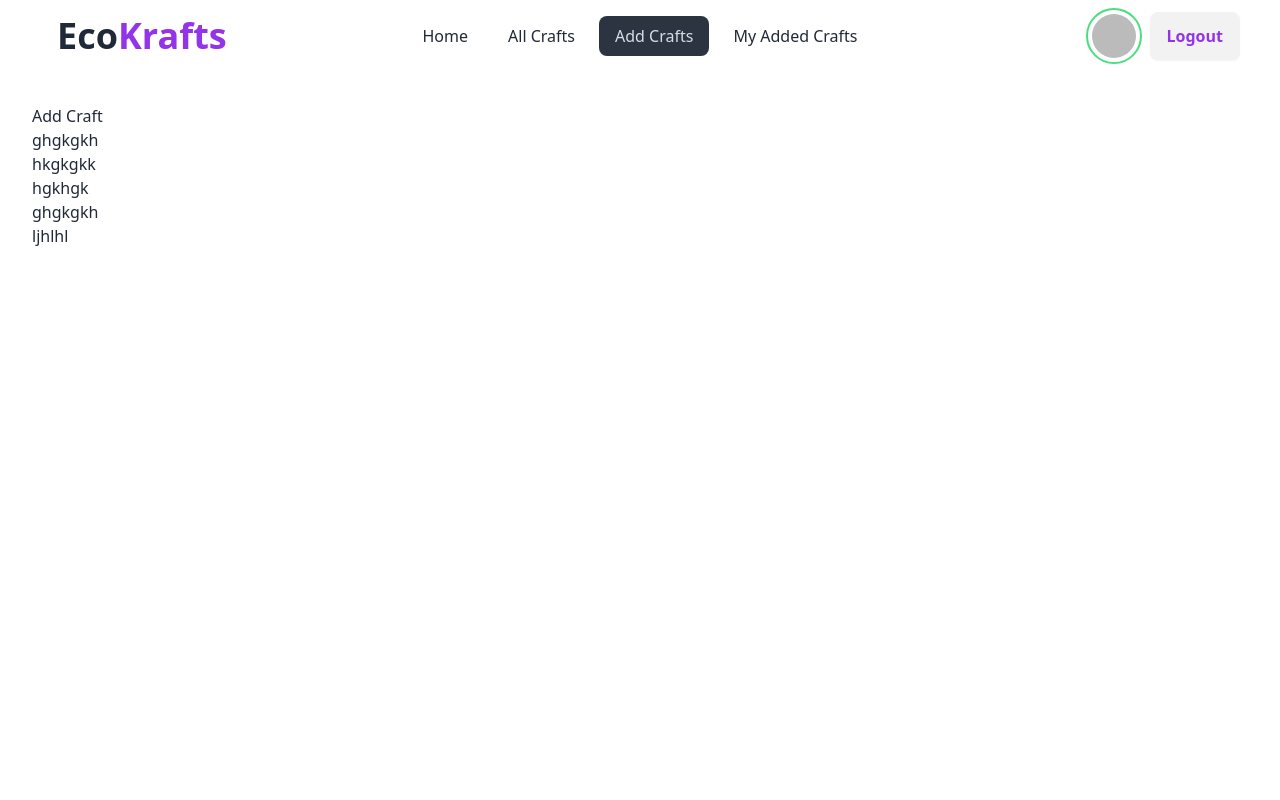
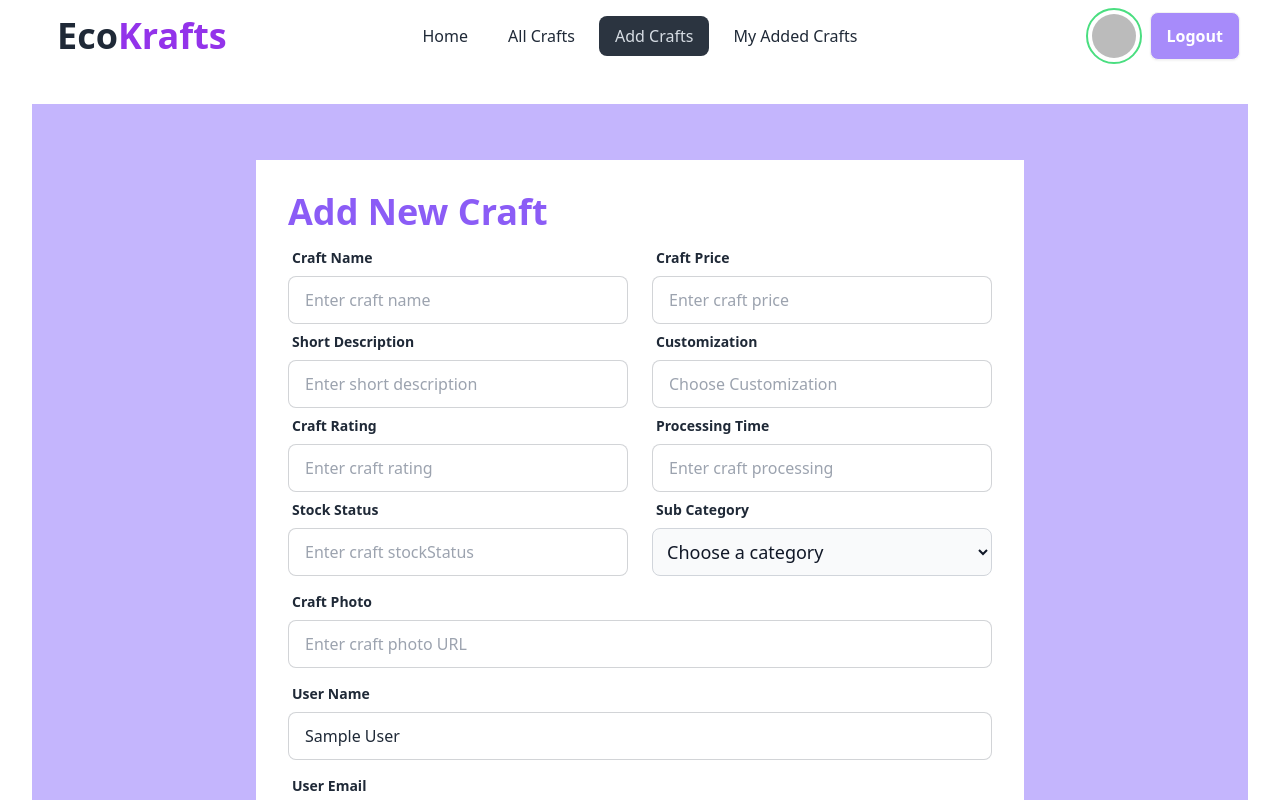
Before and after one commit to tofayeLL/EcoKrafts-client, a React (Vite) app: page /addCraft in a window 1280 px wide. Shown: the top 800 px of the page. Built offline with nearby package versions, Linux system fonts and the light colour scheme; no server answers; sample sign-in values are in the browser's storage.

Commit message:
finished Add craft section

```diff
--- a/src/pages/AddCraft/AddCraft.jsx
+++ b/src/pages/AddCraft/AddCraft.jsx
@@ -1,18 +1,188 @@
+import { useContext, useState } from "react";
+import { AUthContext } from "../../providers/AuthProvider";
 
 
 const AddCraft = () => {
+    const [category, setCategory] = useState("");
+
+    const { user } = useContext(AUthContext);
+
+
+
+    const handleCategory = (e) => {
+        setCategory(e.target.value);
+    }
+
+    const handleAddCraft = (e) => {
+        e.preventDefault();
+        const form = e.target;
+        const name = form.name.value;
+        const price = form.price.value;
+        const description = form.description.value;
+        const customization = form.customization.value;
+        const rating = form.rating.value;
+        const processing = form.processing.value;
+        const stockStatus = form.stockStatus.value;
+        const subCategory = category;
+        const photo = form.photo.value;
+        const newCraft = { name, price, description, customization, processing, subCategory, rating, stockStatus, photo }
+        console.log(newCraft);
+
+    }
     return (
-        <div>
-            <h1>Add Craft</h1>
-            <ul>
-                <li>ghgkgkh</li>
-                <li>hkgkgkk</li>
-                <li>hgkhgk</li>
-                <li>ghgkgkh</li>
-                <li>ljhlhl</li>
-            </ul>
+        <div className="bg-violet-300 lg:p-14 md:p-14 p-6">
 
-        </div>
+
+            <div className="max-w-3xl mx-auto  bg-white">
+
+
+                <form onSubmit={handleAddCraft} className="card-body" >
+                    <h1 className="text-4xl font-bold text-violet-500">Add New Craft</h1>
+
+                    <div className="grid lg:grid-cols-2 md:grid-cols-2 grid-cols-1 gap-6 ">
+
+
+
+                        {/* left side form */}
+                        <div>
+                            {/* 1 */}
+                            <div className="form-control">
+                                <label className="label">
+                                    <span className="label-text font-semibold">Craft Name</span>
+                                </label>
+                                <input type="text" name="name" placeholder="Enter craft name" className="input input-bordered" required />
+                            </div>
+                            {/* 2 */}
+                            <div className="form-control">
+                                <label className="label">
+                                    <span className="label-text font-semibold">Short Description</span>
+                                </label>
+                                <input type="text" name="description" placeholder="Enter short description" className="input input-bordered" required />
+                            </div>
+                            {/* 3 */}
+                            <div className="form-control">
+                                <label className="label">
+                                    <span className="label-text font-semibold">Craft Rating</span>
+                                </label>
+                                <input type="text" name="rating" placeholder="Enter craft rating" className="input input-bordered" required />
+                            </div>
+                            {/* 4*/}
+                            <div className="form-control">
+                                <label className="label">
+                                    <span className="label-text font-semibold">Stock Status</span>
+                                </label>
+                                <input type="text" name="stockStatus" placeholder="Enter craft stockStatus" className="input input-bordered" required />
+                            </div>
+
+
+
+                        </div>
+
+
+
+
+                        {/* right side  */}
+                        <div>
+
+
+                            {/* 1 */}
+                            <div className="form-control">
+                                <label className="label">
+                                    <span className="label-text font-semibold">Craft Price</span>
+                                </label>
+                                <input type="text" name="price" placeholder="Enter craft price" className="input input-bordered" required />
+                            </div>
+                            {/* 2*/}
+                            <div className="form-control">
+                                <label className="label">
+                                    <span className="label-text font-semibold">Customization</span>
+                                </label>
+                                <input type="text" name="customization" placeholder="Choose Customization" className="input input-bordered" required />
+                            </div>
+                            {/* 3*/}
+                            <div className="form-control">
+                                <label className="label">
+                                    <span className="label-text font-semibold">Processing Time</span>
+                                </label>
+                                <input type="text" name="processing" placeholder="Enter craft processing" className="input input-bordered" required />
+                            </div>
+
+
+
+                            {/* 4 */}
+                            <div className="form-control">
+                                <label className="label">
+                                    <span className="label-text font-semibold">Sub Category</span>
+                                </label>
+
+                                <select className="bg-gray-50 border border-gray-300 text-gray-900 text-lg rounded-lg focus:ring-blue-500 focus:border-blue-500 block w-full p-2.5 dark:bg-gray-700 dark:border-gray-600 dark:placeholder-gray-400 dark:text-white dark:focus:ring-blue-500 dark:focus:border-blue-500  input-bordered"
+                                    onChange={handleCategory} value={category}>
+                                    <option >Choose a category</option>
+                                    <option value="Wooden Furnitures">Wooden Furnitures</option>
+                                    <option value="Wooden Home Decor">Wooden Home Decor</option>
+                                    <option value="Wooden Kitchenware">Wooden Kitchenware</option>
+                                    <option value="Jute Home Decor">Jute Home Decor</option>
+                                    <option value="Jute Kitchenware">Jute Kitchenware</option>
+                                    <option value="Jute and wooden jewellery">Jute and wooden jewellery</option>
+
+                                </select>
+
+
+
+                            </div>
+
+
+                        </div>
+
+
+                    </div>
+
+
+
+                    {/* photo url */}
+                    <div className="form-control">
+                        <label className="label">
+                            <span className="label-text font-semibold">Craft Photo</span>
+                        </label>
+                        <input type="text" name="photo" placeholder="Enter craft photo URL" className="input input-bordered" required />
+                    </div>
+                    <div className="form-control">
+                        <label className="label">
+                            <span className="label-text font-semibold">User Name</span>
+                        </label>
+                        <input type="text" name="username" defaultValue={user?.displayName || 'Tofayel'} placeholder="Enter user name " className="input input-bordered" required />
+                    </div>
+                    <div className="form-control">
+                        <label className="label">
+                            <span className="label-text font-semibold">User Email</span>
+                        </label>
+                        <input type="text" name="email" defaultValue={user?.email || 'toafyel@gmail.com'} placeholder="Enter user email " className="input input-bordered" required />
+                    </div>
+
+
+                    <div className="form-control mt-6">
+                        <input type="submit" value="Add Craft" className="btn hover:text-violet-500 bg-violet-400 outline-none text-lg text-white font-semibold" />
+
+
+                    </div>
+
+
+
+
+
+
+
+                </form>
+
+
+
+            </div >
+
+
+
+
+
+        </div >
     );
 };
 
--- a/src/pages/Home/Banner.jsx
+++ b/src/pages/Home/Banner.jsx
@@ -79,7 +79,7 @@ const Banner = () => {
                 <div className='lg:space-y-6 md:space-y-3 space-y-2 text-center  '>
                     <h1 className='lg:text-5xl text-xl font-bold'>Eco-Friendly Creations at EcoCrafts</h1>
                     <p className='lg:w-[60%] md:w-[80%] w-full mx-auto lg:text-lg md:text-base text-sm opacity-90'>Explore EcoCrafts, where artistry meets sustainability in every handmade creation. From recycled materials to nature-inspired designs, each item tells a story of environmental stewardship. Join us in crafting a greener future, one eco-friendly masterpiece at a time.</p>
-                    <button className='btn '>Explore More</button>
+                    <button className='btn hover:text-violet-500 bg-violet-500  outline-none text-base font-semibold text-white'>Explore More</button>
                 </div>
 
             </div>
--- a/src/pages/Shared/Nav.jsx
+++ b/src/pages/Shared/Nav.jsx
@@ -78,7 +78,7 @@ const Nav = () => {
                                     <img className="w-full rounded-full p-1" alt="Tailwind CSS Navbar component" src={user?.photoURL || 'https://daisyui.com/images/stock/photo-1534528741775-53994a69daeb.jpg'} />
                                 </div>
 
-                                <button onClick={handleLogout} className="btn lg:text-base text-xs text-purple-600">Logout</button>
+                                <button onClick={handleLogout} className="btn text-white hover:text-violet-500 font-semibold lg:text-base text-xs bg-violet-400 0">Logout</button>
 
 
 
```
